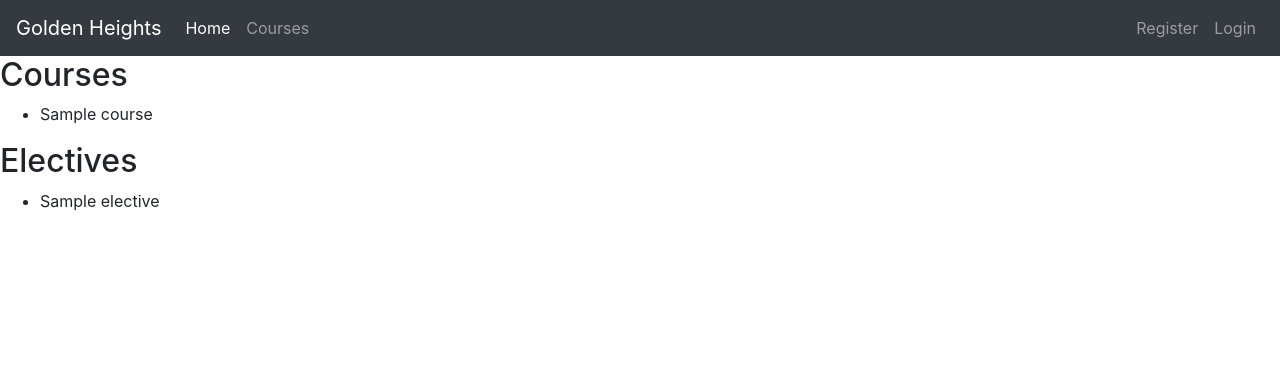
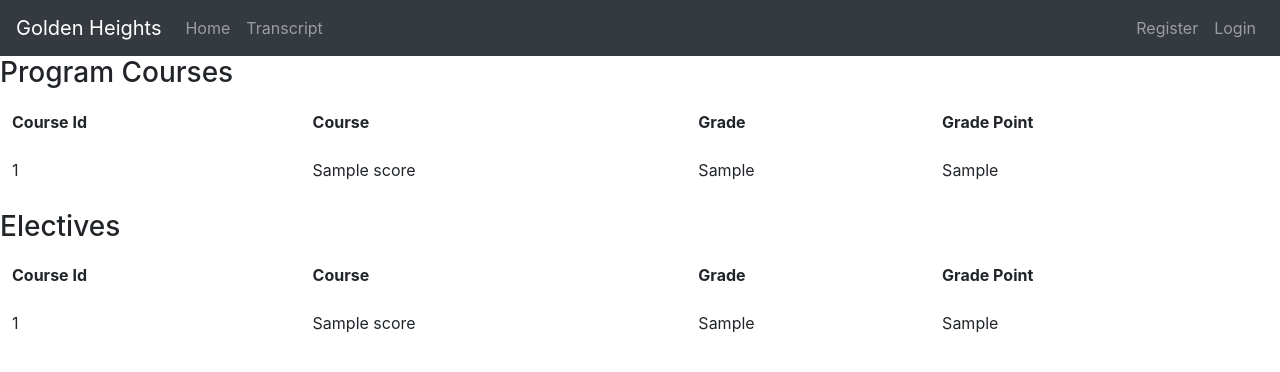
Before and after one commit to spencerbbrian/portfolio, a Flask app: template golden-heights/gh_app/goldenheights/templates/gh-courses.html in a window 1280 px wide. Shown: the top 372 px of the page. Run offline with Flask 3, Linux system fonts and the light colour scheme; the template is opened without the code that fills it: most values are stand-ins (such as "Sample title", 1, 10 or a date in 2020); some libraries are stand-ins or nearby versions.

Commit message:
"Updated various files in the Golden Heights University app, including routes, models, templates, and CSS, with changes to user authentication, course and transcript management, and UI layout."

```diff
--- a/golden-heights/gh_app/goldenheights/templates/gh-base.html
+++ b/golden-heights/gh_app/goldenheights/templates/gh-base.html
@@ -16,7 +16,7 @@
 </head>
 <body>
 
-    <!-- Insert Navbar here should be lime green, gold, grey and black-->
+   <!-- Insert Navbar here should be lime green, gold, grey, and black -->
 <nav class="navbar navbar-expand-lg navbar-dark bg-dark">
   <a class="navbar-brand" href="#">Golden Heights</a>
   <button class="navbar-toggler" type="button" data-toggle="collapse" data-target="#navbarNavDropdown" aria-controls="navbarNavDropdown" aria-expanded="false" aria-label="Toggle navigation">
@@ -24,41 +24,40 @@
   </button>
   <div class="collapse navbar-collapse" id="navbarNavDropdown">
       <ul class="navbar-nav mr-auto">
-          <li class="nav-item active">
-            <a class="nav-link" href="{{url_for('home_page')}}">Home <span class="sr-only">(current)</span></a>
+          <li class="nav-item {{ 'active' if request.endpoint == 'home_page' else '' }}">
+              <a class="nav-link" href="{{ url_for('home_page') }}">Home <span class="sr-only">(current)</span></a>
           </li>
-          <li class="nav-item">
-            <a class="nav-link" href="{{ url_for('courses_page', student_id=current_user.student_id) }}">Courses</a>
+          <li class="nav-item {{ 'active' if request.endpoint == 'courses_page' else '' }}">
+              <a class="nav-link" href="{{ url_for('courses_page', student_id=current_user.student_id) }}">Transcript</a>
           </li>
       </ul>
-        {% if current_user.is_authenticated %} <!--from flask login in routes-->
+      {% if current_user.is_authenticated %}
       <ul class="navbar-nav ml-auto">
           <li class="nav-item">
               <a class="nav-link" style="color: lawngreen; font-weight:bold">
-              <i class="fa-solid fa-coins"></i>
-              {{ current_user.prettier_budget }}
+                  {{ gpa }}
               </a>
           </li>
           <li class="nav-item">
               <a class="nav-link"> {{ current_user.first_name }}</a>
           </li>
           <li class="nav-item">
-            <a class="nav-link" href="{{url_for('logout_page')}}">Logout</a>
+              <a class="nav-link" href="{{ url_for('logout_page') }}">Logout</a>
           </li>
       </ul>
       {% else %}
       <ul class="navbar-nav ml-auto">
           <li class="nav-item">
-              <a class="nav-link" href="{{url_for('register_page')}}">Register</a>
+              <a class="nav-link" href="{{ url_for('register_page') }}">Register</a>
           </li>
           <li class="nav-item">
-                <a class="nav-link" href="{{url_for('login_page')}}">Login</a>
+              <a class="nav-link" href="{{ url_for('login_page') }}">Login</a>
           </li>
       </ul>
       {% endif %}
-
   </div>
 </nav>
+
     {% with messages = get_flashed_messages(with_categories=true) %}
       {% if messages %}
         {% for category, message in messages %}
--- a/golden-heights/gh_app/goldenheights/templates/gh-courses.html
+++ b/golden-heights/gh_app/goldenheights/templates/gh-courses.html
@@ -4,17 +4,59 @@ Courses
 {% endblock %}
 
 {% block content %}
-<h2>Courses</h2>
-<ul>
-    {% for course in courses %}
-    <li>{{ course }}</li>
-    {% endfor %}
-</ul>
-
-<h2>Electives</h2>
-<ul>
-    {% for elective in electives %}
-    <li>{{ elective }}</li>
-    {% endfor %}
-</ul>
+<h3>Program Courses</h3>
+<style>
+    .table-condensed {
+        margin-bottom: 0; /* Remove default margin */
+    }
+    .table-condensed tbody tr {
+        margin: 0; /* Remove any margin */
+        padding: 0; /* Reduce padding */
+    }
+    .table-condensed tbody td {
+        padding: 0.2rem; /* Adjust padding for table cells */
+    }
+</style>
+<table class="table table-borderless">
+    <thead>
+      <tr>
+        <th scope="col">Course Id</th>
+        <th scope="col">Course</th>
+        <th scope="col">Grade</th>
+        <th scope="col"> Grade Point</th>
+      </tr>
+    </thead>
+    <tbody>
+        {% for score in courses_data %}
+        <tr>
+            <td> {{ score['course_id'] }}</td>
+            <td> {{ score['course_name']}}</td>
+            <td> {{ score['course_grade'] }}</td>
+            <td> {{ score['course_grade_point'] }}</td>
+        </tr>
+        {% endfor %}
+    </tbody>
+  </table>
+  <p></p>
+  <h3>Electives</h3>
+<table class="table table-borderless">
+    <thead>
+      <tr>
+        <th scope="col">Course Id</th>
+        <th scope="col">Course</th>
+        <th scope="col">Grade</th>
+        <th scope="col">Grade Point</th>
+      </tr>
+    </thead>
+    <tbody>
+        {% for score in electives_data %}
+        <tr>
+            <td> {{ score['course_id'] }}</td>
+            <td> {{ score['course_name']}}</td>
+            <td> {{ score['course_grade'] }}</td>
+            <td> {{ score['course_grade_point'] }}</td>
+        </tr>
+        {% endfor %}
+    </tbody>
+  </table>
 {% endblock %}
```
Also changed, not shown: golden-heights/gh_app/goldenheights/__init__.py (+3 -22 lines), golden-heights/gh_app/goldenheights/models.py (+4 -3 lines), golden-heights/gh_app/goldenheights/routes.py (+38 -4 lines), golden-heights/gh_app/goldenheights/static/css/styles.css (+7 -12 lines), golden-heights/gh_app/goldenheights/templates/gh-home.html (+5 -5 lines). Lines whose indentation alone changed are shown as unchanged.
